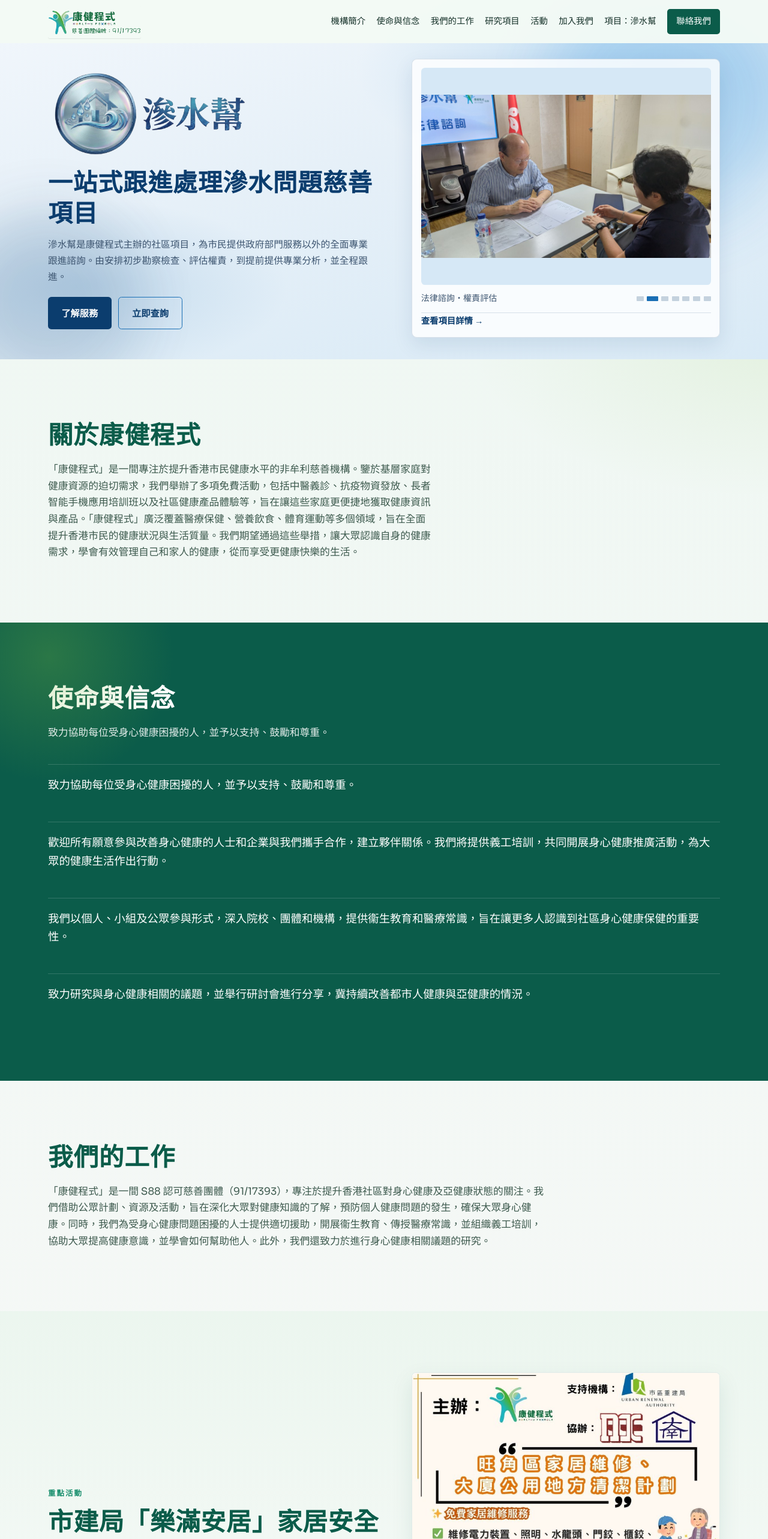
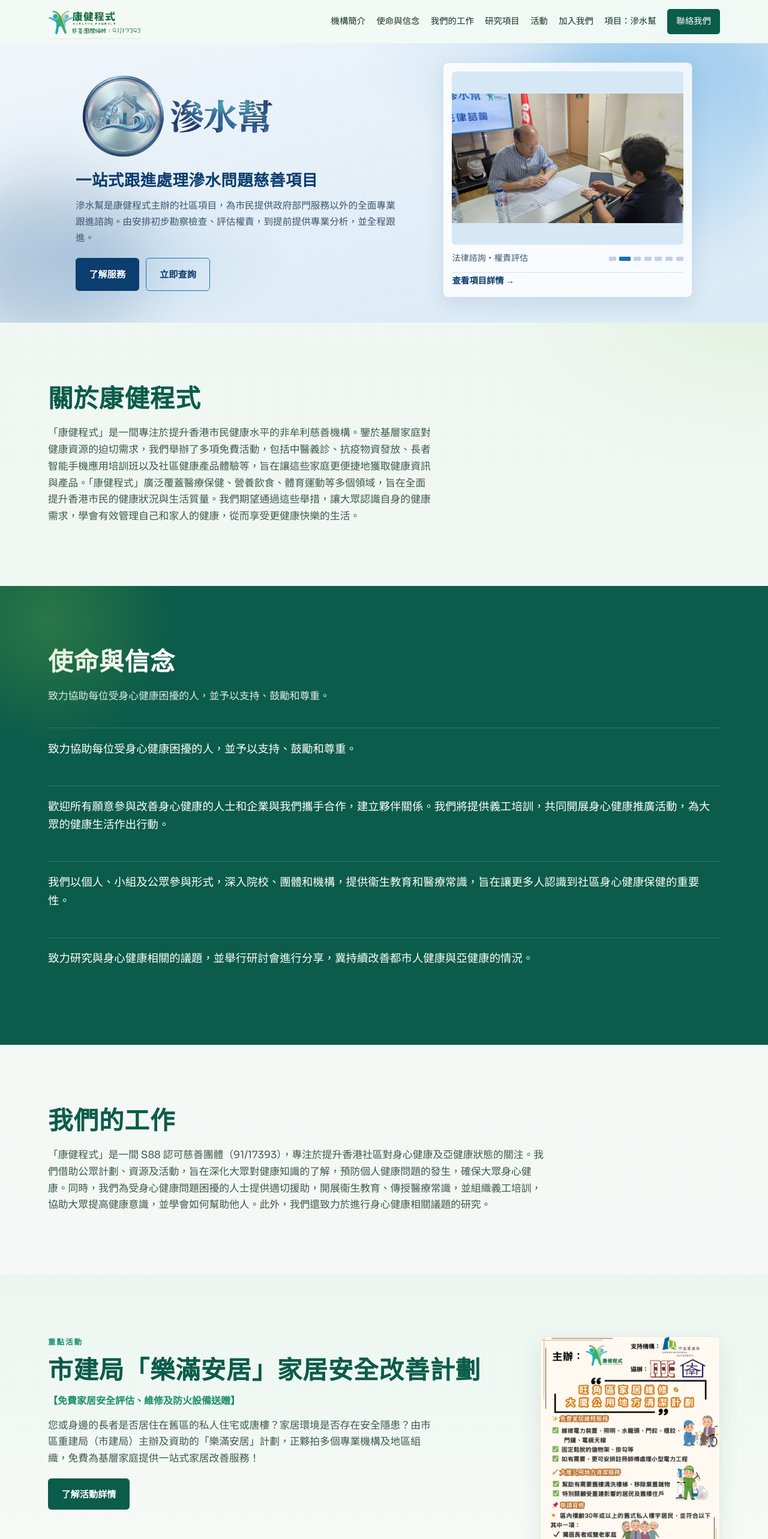
Before and after one commit to peinanfoundation/healthyformula, a React (Vite) app: page / in a window 1280 px wide. Shown: the top 2566 px of the page at 60% size. Built offline with nearby package versions, Linux system fonts and the light colour scheme.

Commit message:
Tighten desktop hero and featured-event layout without changing mobile.

```diff
--- a/src/components/Hero.css
+++ b/src/components/Hero.css
@@ -210,6 +210,32 @@
   }
 }
 
+@media (min-width: 901px) {
+  .hero {
+    padding: calc(var(--nav-h) + 2rem) 0 2.6rem;
+  }
+
+  .hero__layout {
+    grid-template-columns: minmax(22rem, 36rem) minmax(20rem, 26rem);
+    justify-content: center;
+    gap: 2.25rem;
+    align-items: center;
+  }
+
+  .hero__title {
+    font-size: clamp(1.65rem, 2vw, 2.1rem);
+  }
+
+  .hero__feature {
+    width: 100%;
+    max-width: 26rem;
+  }
+
+  .hero__feature-stage {
+    aspect-ratio: 4 / 3;
+  }
+}
+
 @media (max-width: 900px) {
   .hero {
     padding: calc(var(--nav-h) + 1.1rem) 0 1.6rem;
--- a/src/components/Sections.css
+++ b/src/components/Sections.css
@@ -48,6 +48,19 @@
   width: 100%;
   height: auto;
   display: block;
+}
+
+@media (min-width: 901px) {
+  .featured-event__grid {
+    grid-template-columns: minmax(0, 1fr) minmax(240px, 300px);
+    gap: 2.4rem;
+    align-items: start;
+  }
+
+  .featured-event__poster {
+    max-width: 300px;
+    justify-self: end;
+  }
 }
 
 @media (max-width: 900px) {
```
